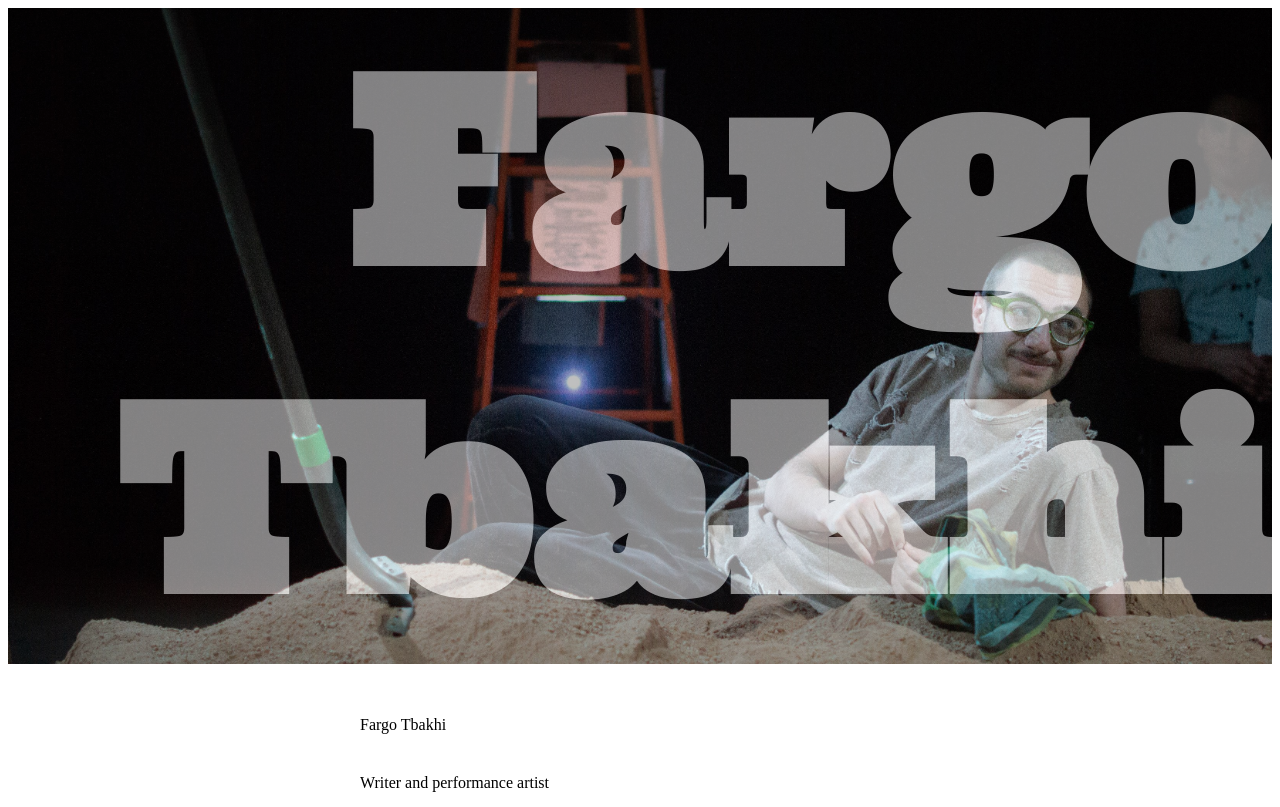
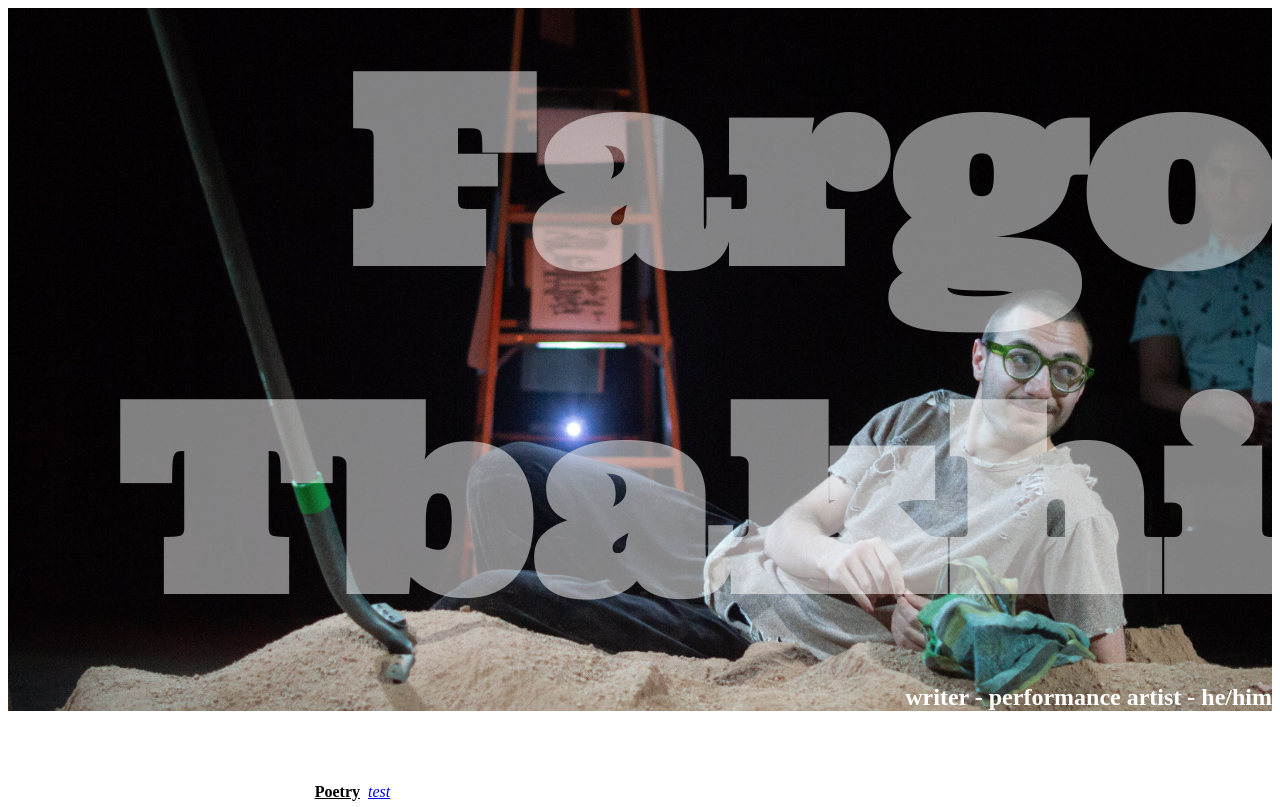
Before and after one commit to chuckdries/fargos-website, a Gatsby site: page / in a window 1280 px wide. Shown: the top 807 px of the page. Built offline with nearby package versions, Linux system fonts and the light colour scheme; Gatsby itself is replaced by a stand-in of ours.

Commit message:
I'm a damned fool

```diff
--- a/src/components/FrontPageHeader.js
+++ b/src/components/FrontPageHeader.js
@@ -23,18 +23,24 @@
   min-width: 100%;
   /* background-position: bottom center; */
   margin: 0;
-  opacity: 0.5;
+  /* opacity: 0.5; */
   /* color: transparent; */
   color: white;
   /* color: #111; */
+  text-align: right;
   h1 {
+    opacity: 0.5;
     font-family: "Ultra", serif;
     font-size: 20vw;
-    text-align: right;
     font-weight: 900;
+    /* margin-bottom: 0px; */
     margin: 0;
-    background: rgba(0,0,0,.5);
+    /* background: rgba(0,0,0,.5); */
     display: inline-block
+  }
+  h2 {
+    /* padding-bottom: 2em; */
+    /* margin-top:0px; */
   }
 `;
 
@@ -57,6 +63,7 @@
             >
               <InnerBgDiv>
                 <h1>{author}</h1>
+                <h2>writer - performance artist - he/him</h2>
               </InnerBgDiv>
             </BgDiv>
             {/* <BioText>Writer and performance artist</BioText> */}
--- a/src/components/layout.js
+++ b/src/components/layout.js
@@ -25,8 +25,9 @@
     const { location, title, children } = this.props;
     const rootPath = `${__PATH_PREFIX__}/`;
     let header;
-    console.log('location', location);
-    header = (
+    console.log("location", location);
+    header =
+      location.pathname === "/" ? null : (
         <>
           <h1>
             <Link
@@ -34,18 +35,22 @@
                 boxShadow: `none`,
                 textDecoration: `none`,
                 color: `inherit`,
-              overflow: 'auto'
+                overflow: "auto"
               }}
               to={rootPath}
             >
-            {location.pathname !== rootPath &&
+              {location.pathname !== rootPath && (
                 <span
                   style={{
-                  position: 'absolute',
-                  marginLeft: '-15px',
-                  color: 'grey'
+                    position: "absolute",
+                    marginLeft: "-15px",
+                    color: "grey"
                   }}
-              >&#9664;</span>}{title}
+                >
+                  &#9664;
+                </span>
+              )}
+              {title}
             </Link>
           </h1>
           <h2>Writer and performance artist</h2>
```
Lines whose indentation alone changed are shown as unchanged.
